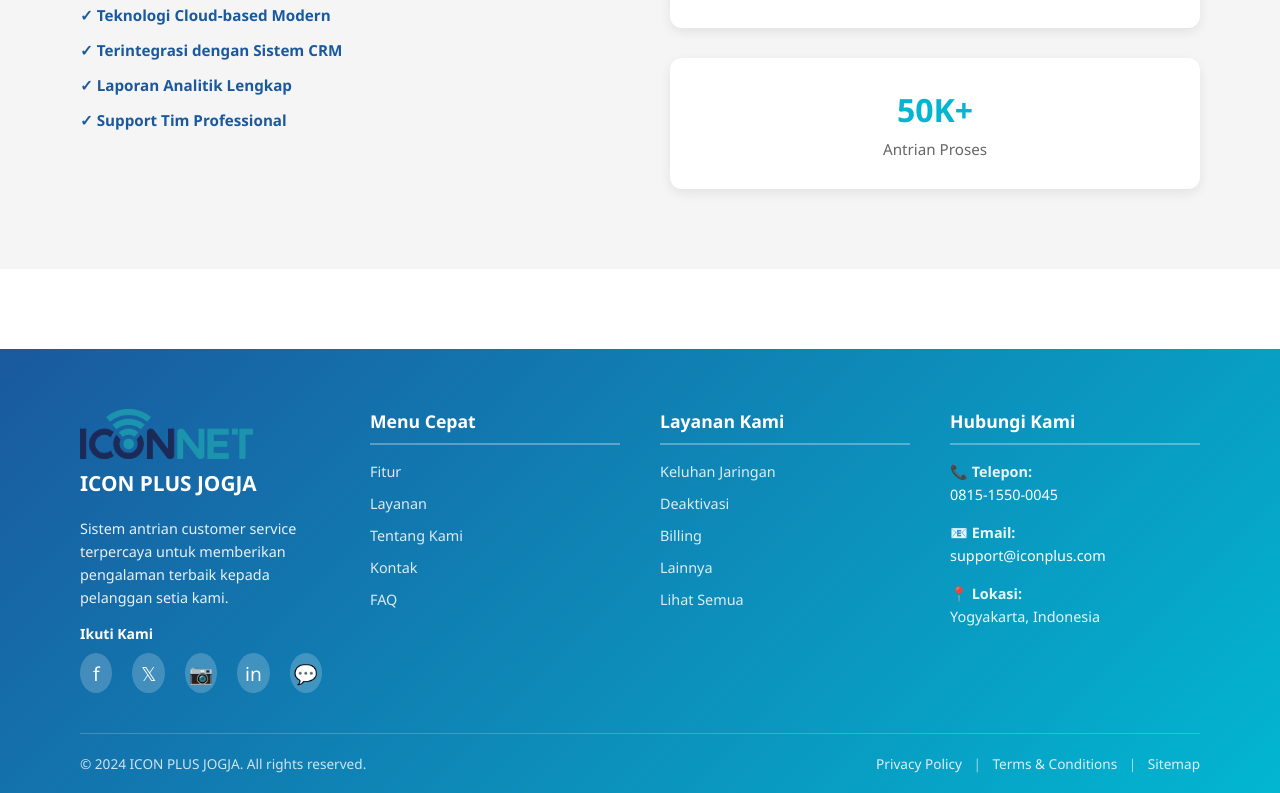
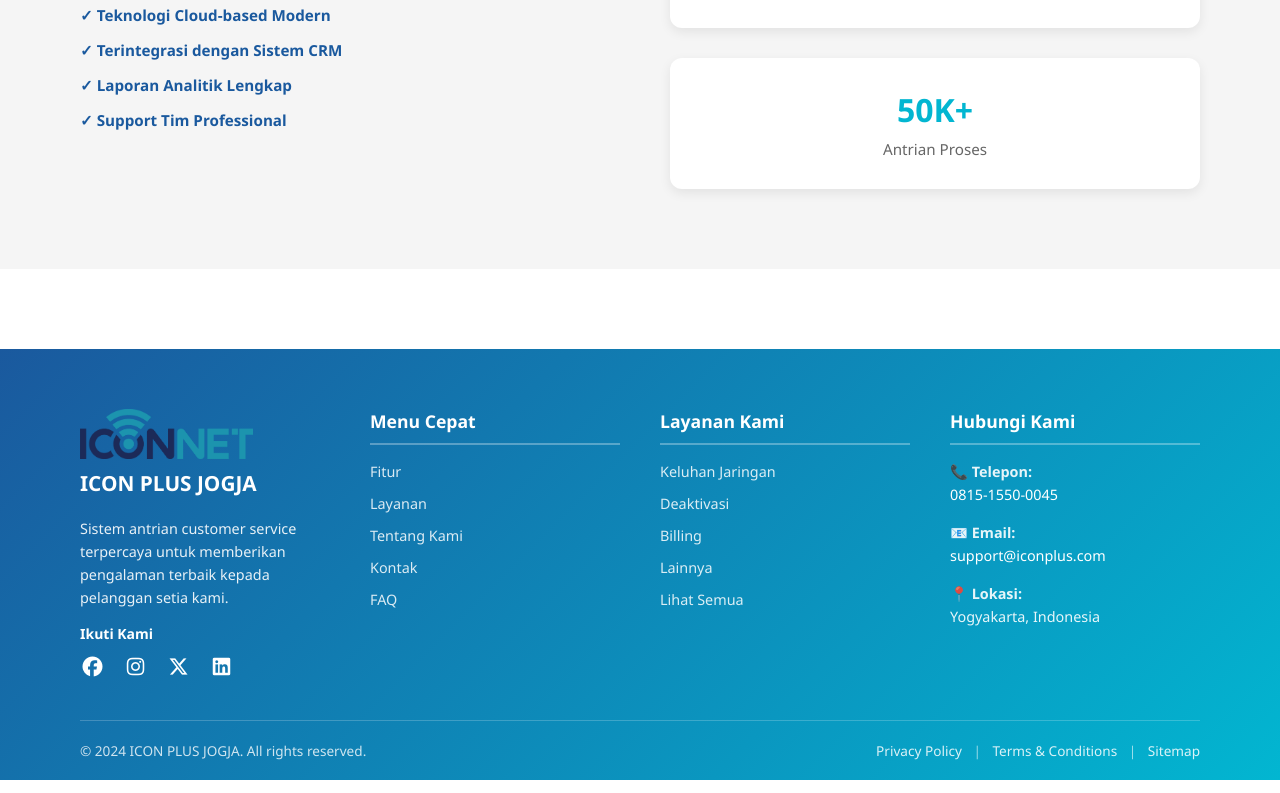
Before and after one commit to Weellyyy/ProjectMagangAntrianAPP, a React (Create React App) app in the folder frontend/: page / in a window 1280 px wide. Shown: the part 3252-4045 px from the top of the page. Built offline with nearby package versions, Linux system fonts and the light colour scheme.

Commit message:
edit icon

```diff
--- a/frontend/src/component/LandingPage.js
+++ b/frontend/src/component/LandingPage.js
@@ -541,22 +541,11 @@ const LandingPage = () => {
               {/* Social Media */}
               <div className="social-media" style={{ marginTop: '15px' }}>
                 <h4 style={{ fontSize: '14px', marginBottom: '10px' }}>Ikuti Kami</h4>
-                <div style={{ display: 'flex', gap: '12px' }}>
-                  <button className="social-icon" style={{ color: '#3b5998' }} title="Facebook" onClick={() => window.open('https://facebook.com', '_blank')}>
-                    f
-                  </button>
-                  <button className="social-icon" style={{ color: '#1DA1F2' }} title="Twitter" onClick={() => window.open('https://twitter.com', '_blank')}>
-                    𝕏
-                  </button>
-                  <button className="social-icon" style={{ color: '#E4405F' }} title="Instagram" onClick={() => window.open('https://instagram.com', '_blank')}>
-                    📷
-                  </button>
-                  <button className="social-icon" style={{ color: '#0A66C2' }} title="LinkedIn" onClick={() => window.open('https://linkedin.com', '_blank')}>
-                    in
-                  </button>
-                  <button className="social-icon" style={{ color: '#25D366' }} title="WhatsApp" onClick={() => window.open('https://wa.me', '_blank')}>
-                    💬
-                  </button>
+                <div style={{ display: 'flex', gap: '18px' }}>
+                  <a href="https://facebook.com" target="_blank" rel="noopener noreferrer" style={{ color: '#ffffff', fontSize: '20px', transition: 'opacity 0.3s ease', cursor: 'pointer' }} onMouseEnter={(e) => e.target.style.opacity = '0.8'} onMouseLeave={(e) => e.target.style.opacity = '1'}><i className="fab fa-facebook"></i></a>
+                  <a href="https://www.instagram.com" target="_blank" rel="noopener noreferrer" style={{ color: '#ffffff', fontSize: '20px', transition: 'opacity 0.3s ease', cursor: 'pointer' }} onMouseEnter={(e) => e.target.style.opacity = '0.8'} onMouseLeave={(e) => e.target.style.opacity = '1'}><i className="fab fa-instagram"></i></a>
+                  <a href="https://x.com" target="_blank" rel="noopener noreferrer" style={{ color: '#ffffff', fontSize: '20px', transition: 'opacity 0.3s ease', cursor: 'pointer' }} onMouseEnter={(e) => e.target.style.opacity = '0.8'} onMouseLeave={(e) => e.target.style.opacity = '1'}><i className="fa-brands fa-x-twitter"></i></a>
+                  <a href="https://www.linkedin.com" target="_blank" rel="noopener noreferrer" style={{ color: '#ffffff', fontSize: '20px', transition: 'opacity 0.3s ease', cursor: 'pointer' }} onMouseEnter={(e) => e.target.style.opacity = '0.8'} onMouseLeave={(e) => e.target.style.opacity = '1'}><i className="fab fa-linkedin"></i></a>
                 </div>
               </div>
             </div>
```
